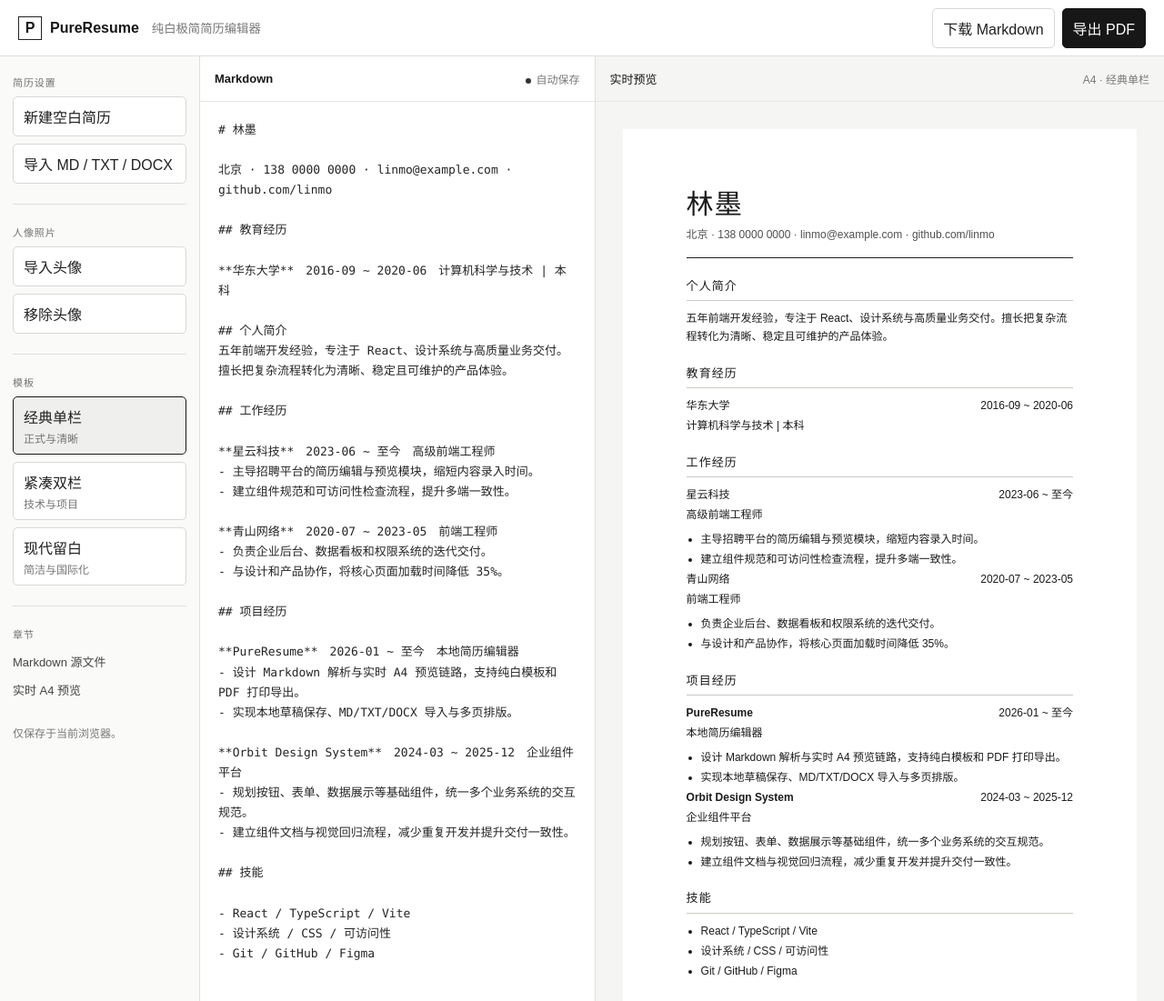
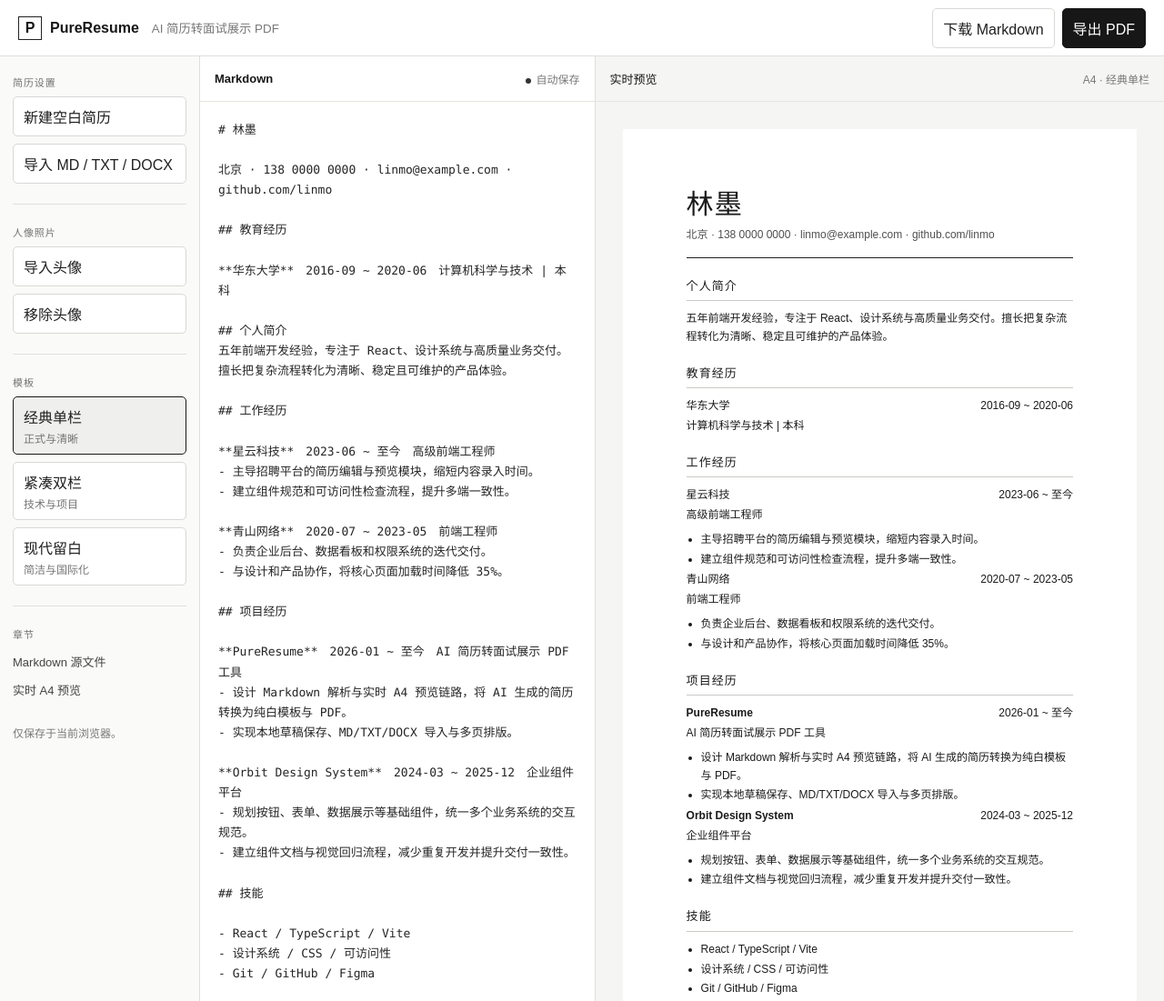
Before and after one commit to Dasooul03/PureResume, a website built with Vite: page index.html in a window 1280 px wide. Shown: the top 1101 px of the page at 91% size. Built offline with nearby package versions, Linux system fonts and the light colour scheme.

Commit message:
docs: redefine product positioning

```diff
--- a/index.html
+++ b/index.html
@@ -4,7 +4,7 @@
     <meta charset="UTF-8" />
     <meta name="viewport" content="width=device-width, initial-scale=1.0" />
     <meta name="theme-color" content="#ffffff" />
-    <title>PureResume · 纯白极简简历编辑器</title>
+    <title>PureResume · AI 简历转面试展示 PDF</title>
   </head>
   <body>
     <div id="app"></div>
--- a/src/main.ts
+++ b/src/main.ts
@@ -32,8 +32,8 @@
 
 ## 项目经历
 
-**PureResume**　2026-01 ~ 至今　本地简历编辑器
-- 设计 Markdown 解析与实时 A4 预览链路，支持纯白模板和 PDF 打印导出。
+**PureResume**　2026-01 ~ 至今　AI 简历转面试展示 PDF 工具
+- 设计 Markdown 解析与实时 A4 预览链路，将 AI 生成的简历转换为纯白模板与 PDF。
 - 实现本地草稿保存、MD/TXT/DOCX 导入与多页排版。
 
 **Orbit Design System**　2024-03 ~ 2025-12　企业组件平台
@@ -480,7 +480,7 @@
   activeTemplate = initial.activeTemplate as TemplateId
   photo = initial.photo || ''
   app.innerHTML = `
-  <header class="app-header"><div><span class="brand-mark">P</span><strong>PureResume</strong><small>纯白极简简历编辑器</small></div><div class="header-actions"><button id="download-md">下载 Markdown</button><button id="export-pdf" class="primary">导出 PDF</button></div></header>
+  <header class="app-header"><div><span class="brand-mark">P</span><strong>PureResume</strong><small>AI 简历转面试展示 PDF</small></div><div class="header-actions"><button id="download-md">下载 Markdown</button><button id="export-pdf" class="primary">导出 PDF</button></div></header>
   <main class="workspace">
     <aside class="sidebar"><div class="sidebar-title">简历设置</div><button id="new-resume">新建空白简历</button><label class="file-button">导入 MD / TXT / DOCX<input id="import-file" type="file" accept=".md,.txt,.docx" hidden></label><hr><div class="sidebar-title">人像照片</div><label class="file-button">导入头像<input id="import-photo" type="file" accept="image/*" hidden></label><button id="remove-photo" hidden>移除头像</button><hr><div class="sidebar-title">模板</div><div class="templates">
       <button data-template="classic" class="template-choice"><b>经典单栏</b><span>正式与清晰</span></button>
```
Also changed, not shown: README.md.
